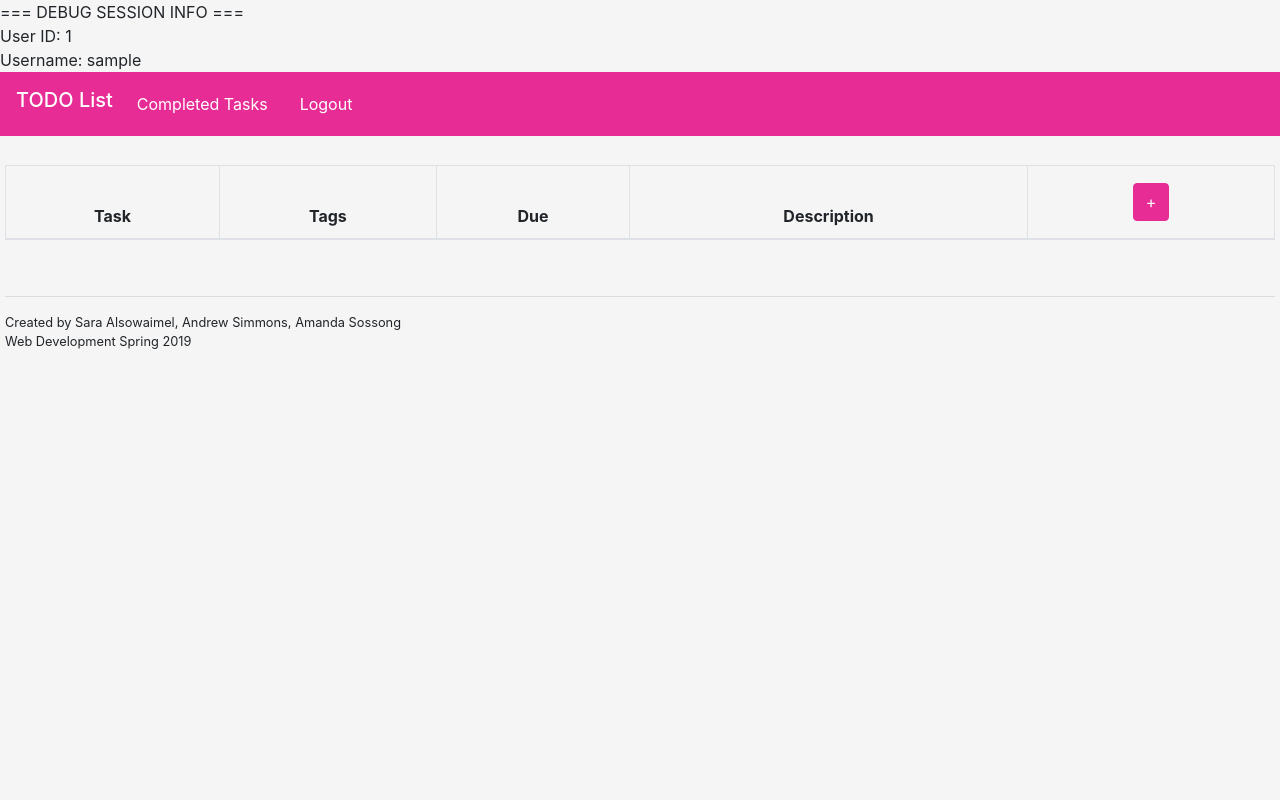
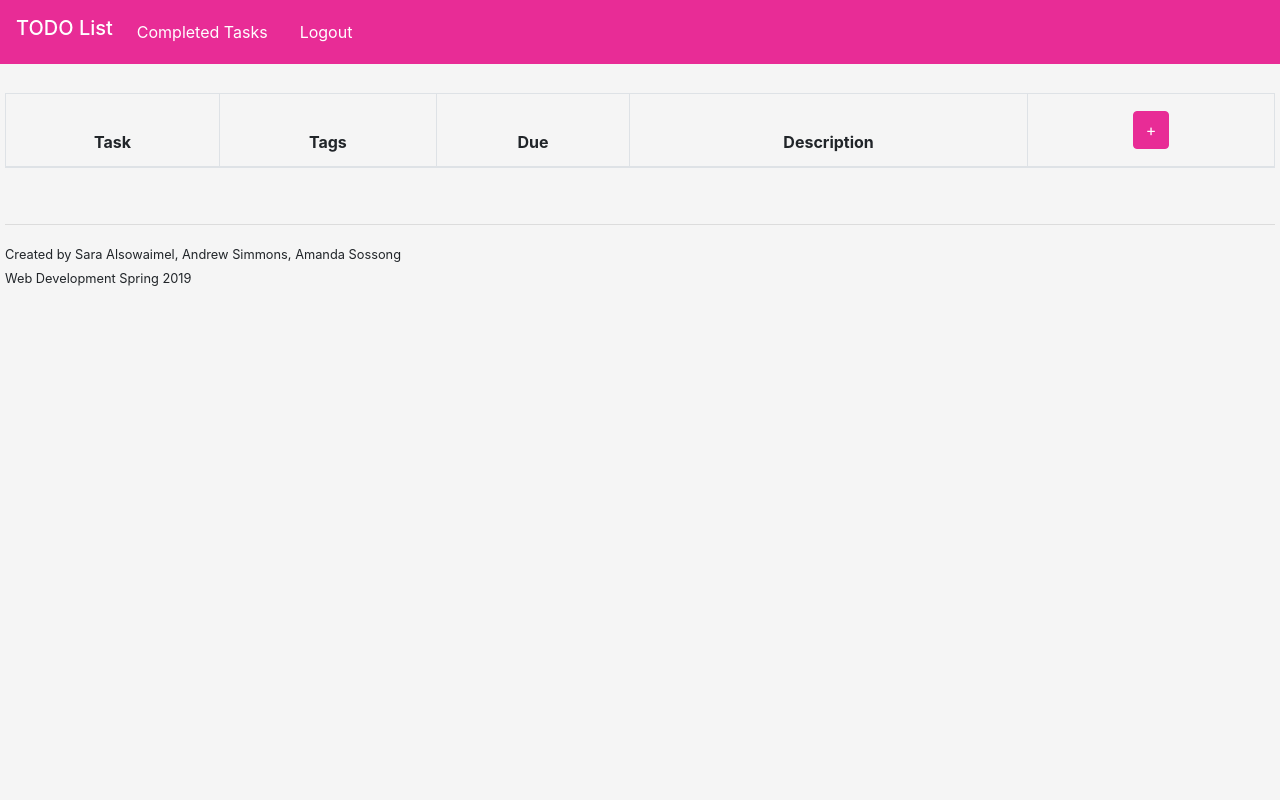
Before and after one commit to agsimmons/TODO-List, a PHP site: page /main.php in a window 1280 px wide. Run offline with PHP 8.4, Linux system fonts and the light colour scheme; the visitor is signed in with stand-in values (Sample User, id 1); data that the repository does not hold is empty.

Commit message:
Remove session debug messages

```diff
--- a/html/completedtasks.php
+++ b/html/completedtasks.php
@@ -5,11 +5,6 @@ session_start();
 // If user does not have an active session, redirect to the main page
 if (!isset($_SESSION["user_id"]) || !isset($_SESSION['username'])) {
     header('Location: /login.php');
-} else {
-    // TODO: Remove debugging information
-    echo "=== DEBUG SESSION INFO ===" . "<br>";
-    echo "User ID: " . $_SESSION["user_id"] . "<br>";
-    echo "Username: " . $_SESSION["username"] . "<br>";
 }
 
 ?>
--- a/html/login.php
+++ b/html/login.php
@@ -5,11 +5,6 @@ session_start();
 // If user has an active session, redirect to the main page
 if (isset($_SESSION["user_id"]) && isset($_SESSION['username'])) {
     header('Location: /main.php');
-} else {
-    // TODO: Remove debugging information
-    echo "=== DEBUG SESSION INFO ===" . "<br>";
-    echo "User ID: " . $_SESSION["user_id"] . "<br>";
-    echo "Username: " . $_SESSION["username"] . "<br>";
 }
 
 ?>
--- a/html/main.php
+++ b/html/main.php
@@ -5,11 +5,6 @@ session_start();
 // If user does not have an active session, redirect to the login page
 if (!isset($_SESSION["user_id"]) || !isset($_SESSION['username'])) {
     header('Location: /login.php');
-} else {
-    // TODO: Remove debugging information
-    echo "=== DEBUG SESSION INFO ===" . "<br>";
-    echo "User ID: " . $_SESSION["user_id"] . "<br>";
-    echo "Username: " . $_SESSION["username"] . "<br>";
 }
 
 ?>
--- a/html/register.php
+++ b/html/register.php
@@ -5,11 +5,6 @@ session_start();
 // If user has an active session, redirect to the main page
 if (isset($_SESSION["user_id"]) && isset($_SESSION['username'])) {
     header('Location: /main.php');
-} else {
-    // TODO: Remove debugging information
-    echo "=== DEBUG SESSION INFO ===" . "<br>";
-    echo "User ID: " . $_SESSION["user_id"] . "<br>";
-    echo "Username: " . $_SESSION["username"] . "<br>";
 }
 
 ?>
```
